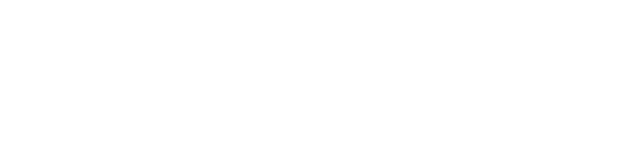
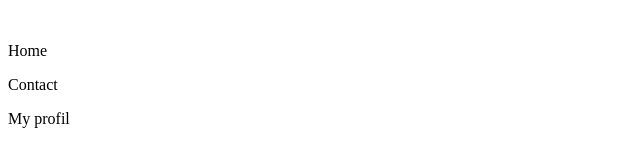
Before and after one commit to Okly2023/Project_Planner, a plain HTML site: page index.html in a window 1280 px wide. Shown: the whole page, without its empty margins (0-640 px from the left). Drawn offline with Linux system fonts and the light colour scheme.

Commit message:
push example for okly

```diff
--- a/index.html
+++ b/index.html
@@ -8,7 +8,14 @@
 	<title>Project Planner</title>
 </head>
 <body>
-	<header></header>
+	<header>
+		<nav>
+			<div><img src="" alt=""></div>
+			<div id="btn-link-nav">
+
+			</div>
+	</nav>
+	</header>
 	<main></main>
 </body>
 </html>
--- /dev/null
+++ b/javascript/component/navigation/bar-nav.js
@@ -0,0 +1,10 @@
+import { navLink } from "../../data/nav-link.js";
+
+export const  barNav = () =>{
+	const myDiv = document.getElementById('btn-link-nav')
+	for (const iterator of navLink) {
+		const para = document.createElement('p')
+		myDiv.appendChild(para)
+		para.textContent = iterator;
+	}
+}
--- a/javascript/script.js
+++ b/javascript/script.js
@@ -0,0 +1,3 @@
+import { barNav } from "./component/navigation/bar-nav.js";
+
+barNav();
```
